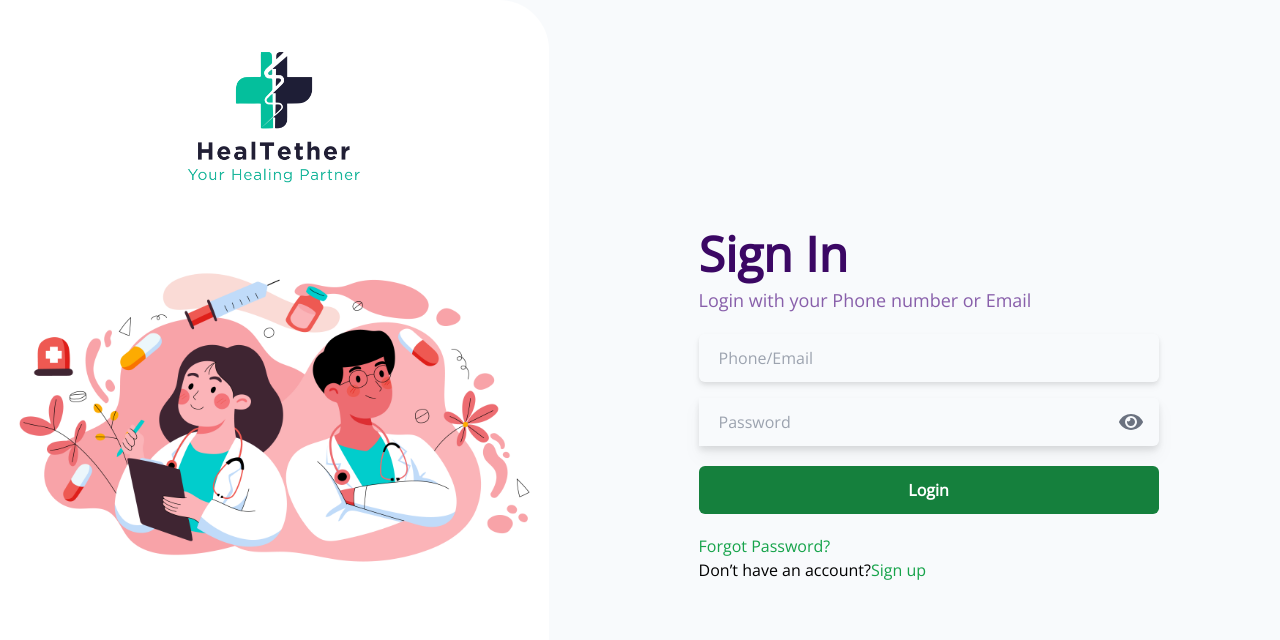
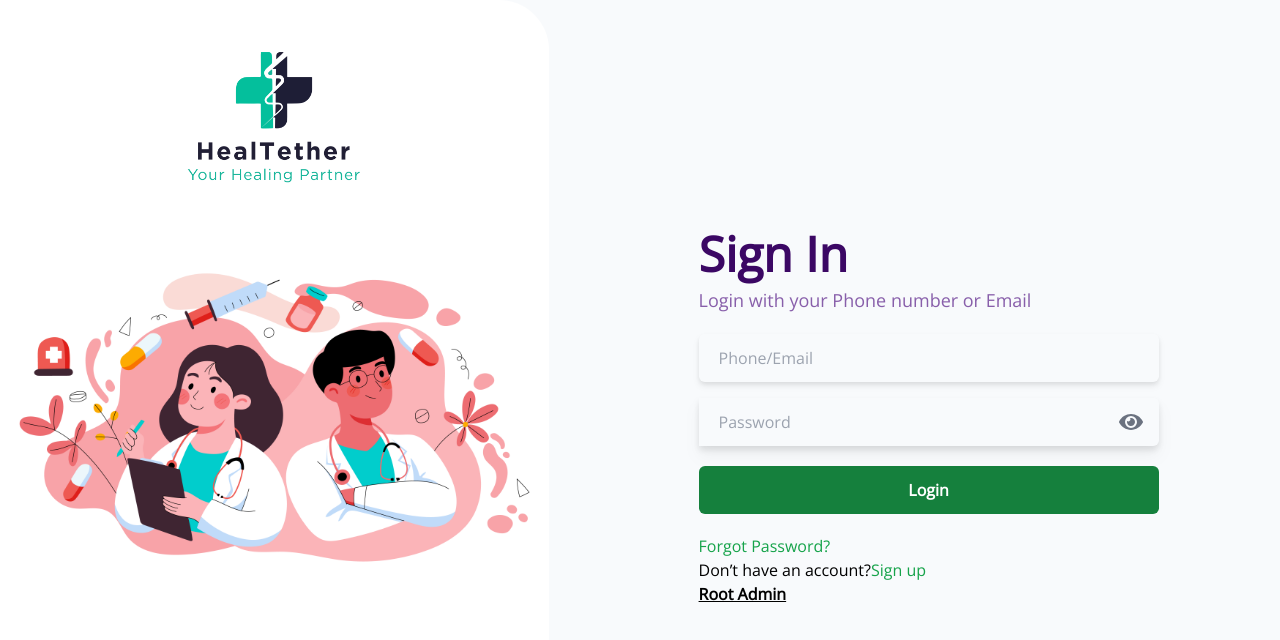
Before and after one commit to majidkambarath/Assigment_paperplan, a React (Vite) app: page /login in a window 1280 px wide. Shown: the top 640 px of the page. Built offline with nearby package versions, Linux system fonts and the light colour scheme.

Commit message:
Add Root Admin router Link

```diff
--- a/src/components/Login/Login.jsx
+++ b/src/components/Login/Login.jsx
@@ -35,6 +35,12 @@ export default function Login() {
               <NavLink to={'/signup'}>
               <span className="text-green-600 cursor-pointer">Sign up</span>
               </NavLink>
+              <div>
+              <NavLink to={'/admin/login'}>
+              <span className="text-black font-bold underline cursor-pointer">Root Admin</span>
+              </NavLink>
+              </div>
+
 
                 </h1>
              </div>
```
